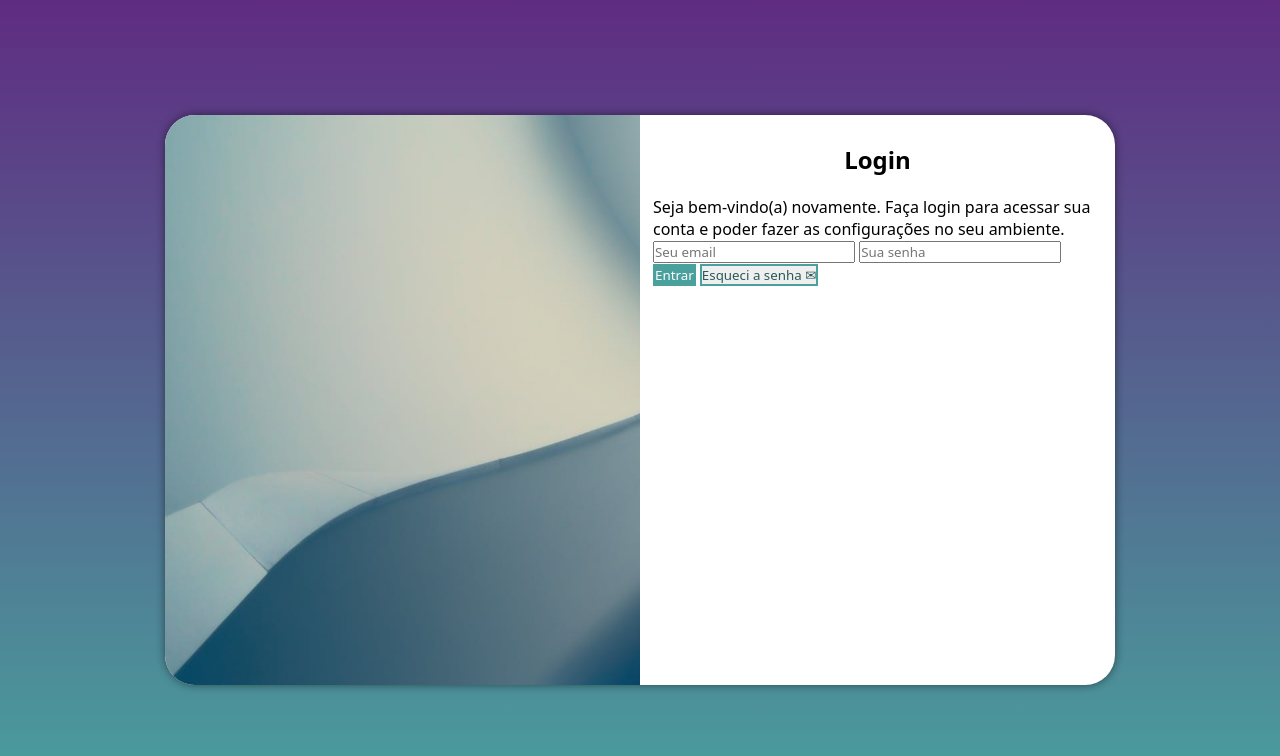
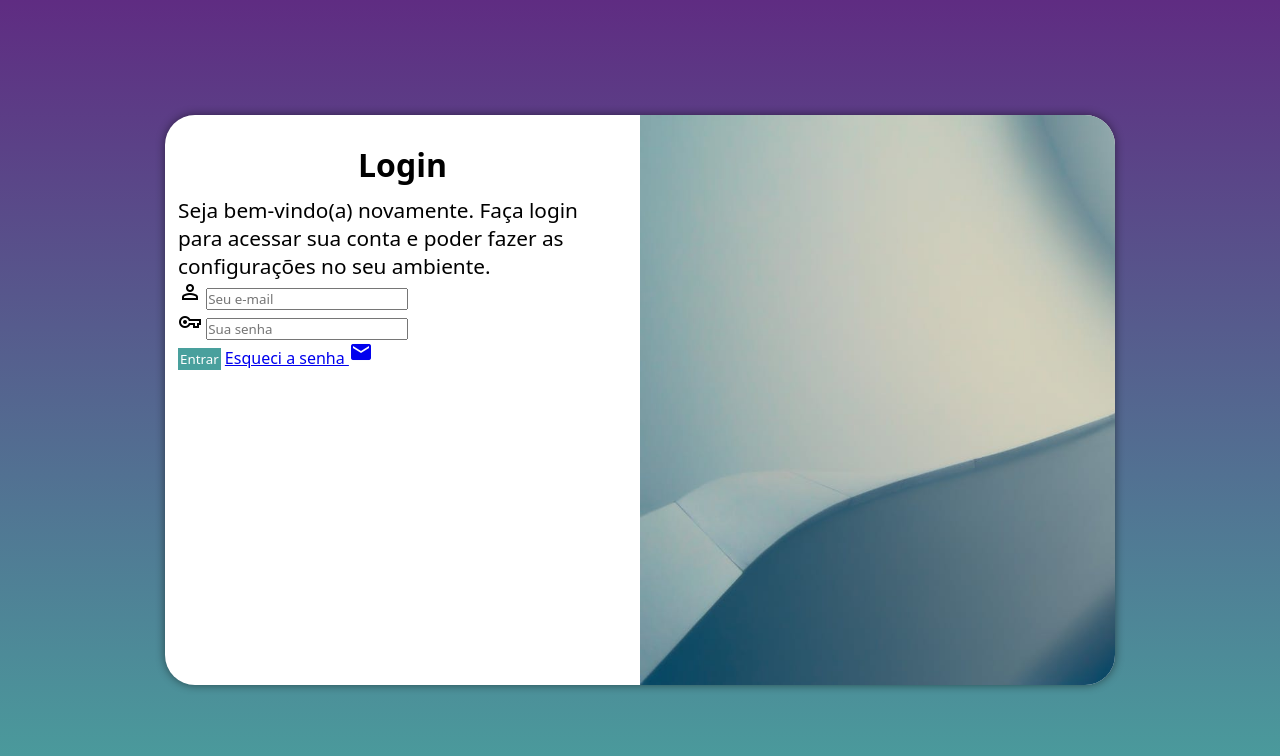
Before and after one commit to PedroHDenny/projeto-login, a plain HTML site: page index.html in a window 1280 px wide. Drawn offline with nearby package versions, Linux system fonts and the light colour scheme.

Commit message:
quase terminando

```diff
--- a/estilos/media-query.css
+++ b/estilos/media-query.css
@@ -32,13 +32,21 @@
     }
 
     section#login>div#imagem{
-        float: left;
+        float: right;
         width: 50%;
         height: 100%;
     }
 
     section#login>div#formulario{
-        float: right;
+        float: left;
         width: 50%;
     }
+
+    div#formulario>h1{
+        font-size: 2em;
+    }
+
+    div>p{
+        font-size: 1.3em;
+    }
 }
--- a/estilos/style.css
+++ b/estilos/style.css
@@ -53,19 +53,16 @@ div#imagem{
 div>h1{
     text-align: center;
     padding-top: 15px;
+    margin-bottom: 10px;
 }
 
 div>p{
-    padding-top: 20px ;
+    font-size: 0.9em
 }
 
 div#formulario{
     padding: 13px;
     display: block;
-}
-
-form>input{
-
 }
 
 
--- a/index.html
+++ b/index.html
@@ -5,6 +5,8 @@
     <meta name="viewport" content="width=device-width, initial-scale=1.0">
     <link rel="stylesheet" href="estilos/style.css">
     <link rel="stylesheet" href="estilos/media-query.css">
+    <link href="https://fonts.googleapis.com/css2?family=Material+Symbols+Outlined" rel="stylesheet" />
+    <link href="https://fonts.googleapis.com/icon?family=Material+Icons" rel="stylesheet">
     <title>Login</title>
 </head>
 <body>
@@ -17,12 +19,24 @@
                 <h1>Login</h1>
                 <p>Seja bem-vindo(a) novamente. Faça login para acessar sua conta e poder fazer as configurações no seu ambiente.</p>
                 <form action="login.php" method="post">
-                    <label for="iemail"></label>
-                    <input type="email" name="email" id="iemail" required autocomplete="off" placeholder="Seu email">
-                    <label for="isenha"></label>
-                    <input type="password" name="senha" id="isenha" required minlength="5" maxlength="15" placeholder="Sua senha" >
+                    <div class="campo">
+                        <span class="material-symbols-outlined">
+                            person
+                        </span>
+                        <input type="email" name="email" id="iemail" required autocomplete="off" placeholder="Seu e-mail">
+                        <label for="iemail"></label>
+                    </div>
+                    <div class="campo">
+                        <span class="material-symbols-outlined">
+                            vpn_key
+                        </span>
+                        <input type="password" name="senha" id="isenha" required minlength="8"     maxlength="20" placeholder="Sua senha" >
+                        <label for="isenha"></label>
+                    </div>
                     <input id="entrar" type="submit" value="Entrar">
-                    <input id="esqueci" type="button" value="Esqueci a senha &#x2709">
+                    <a href="esqueci.html">Esqueci a senha <span class="material-icons">
+                        email
+                        </span></a>
                 </form>
             </div>
         </section>
```
